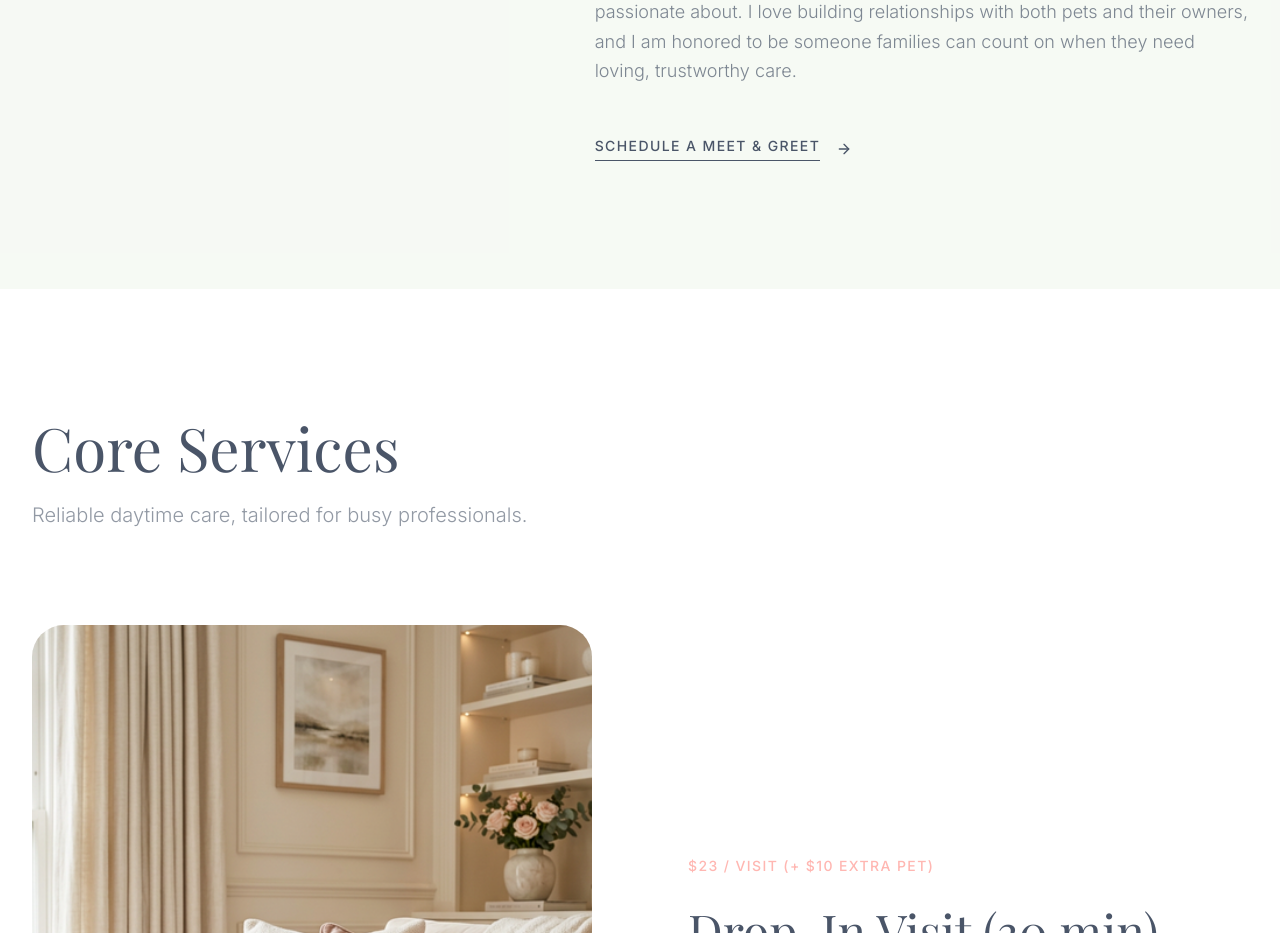
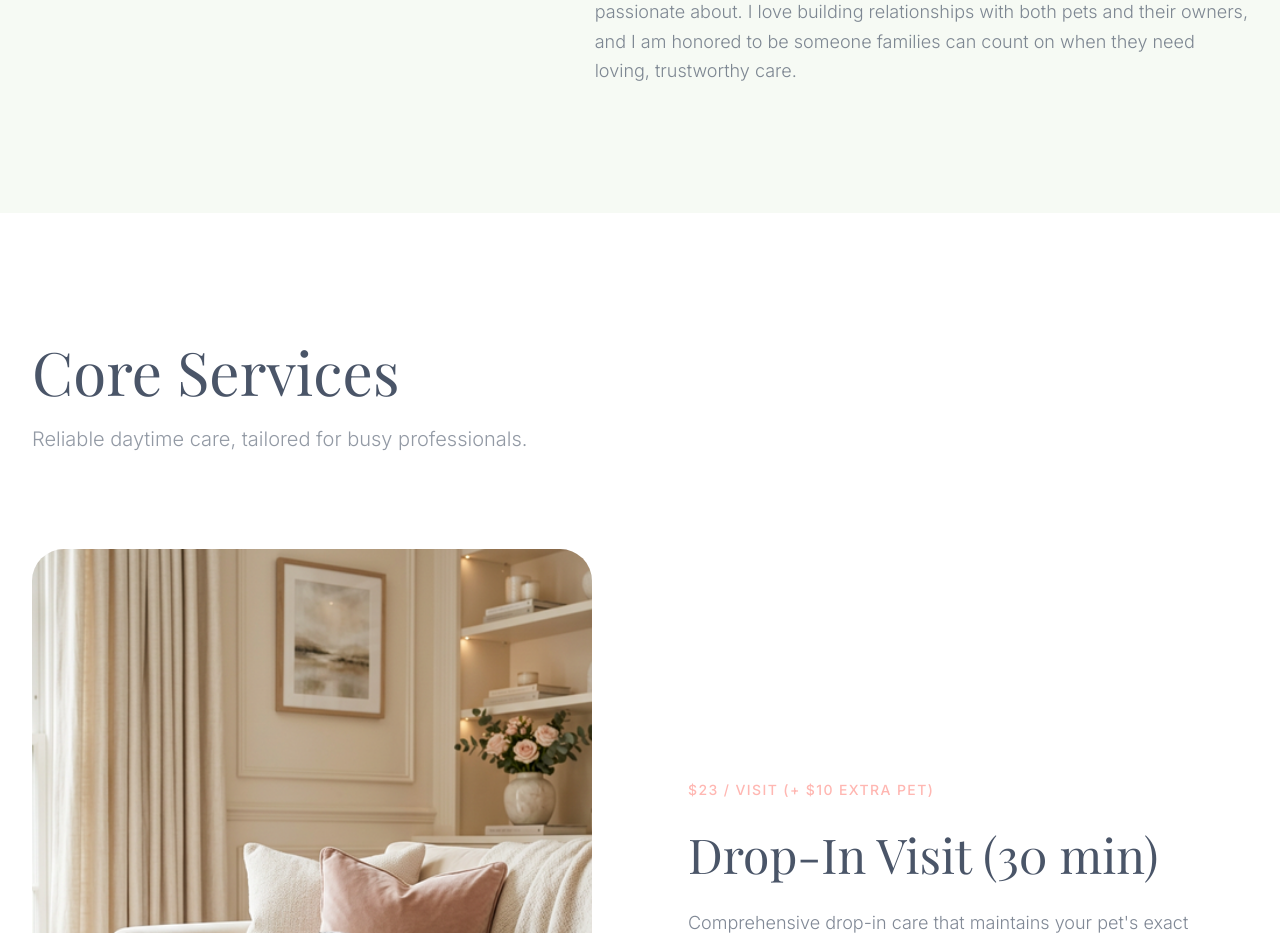
Before and after one commit to Founditmarketing/southern-strolls, a React (Vite) app: page / in a window 1280 px wide. Shown: the part 1780-2713 px from the top of the page. Built offline with nearby package versions, Linux system fonts and the light colour scheme; a web font is replaced by a local one.

Commit message:
fix: remove meet and greet link from about section

```diff
--- a/src/components/About.tsx
+++ b/src/components/About.tsx
@@ -39,14 +39,6 @@ export function About() {
               </p>
             </div>
 
-            <div className="mt-12">
-              <a href="#consultation" className="group inline-flex items-center gap-4 text-sm tracking-widest uppercase text-slate font-medium">
-                <span className="border-b border-slate pb-1 group-hover:border-blush group-hover:text-blush transition-colors">
-                  Schedule a Meet & Greet
-                </span>
-                <ArrowRight className="w-4 h-4 group-hover:text-blush transition-colors group-hover:translate-x-1 transform" />
-              </a>
-            </div>
           </div>
         </div>
       </div>
```
